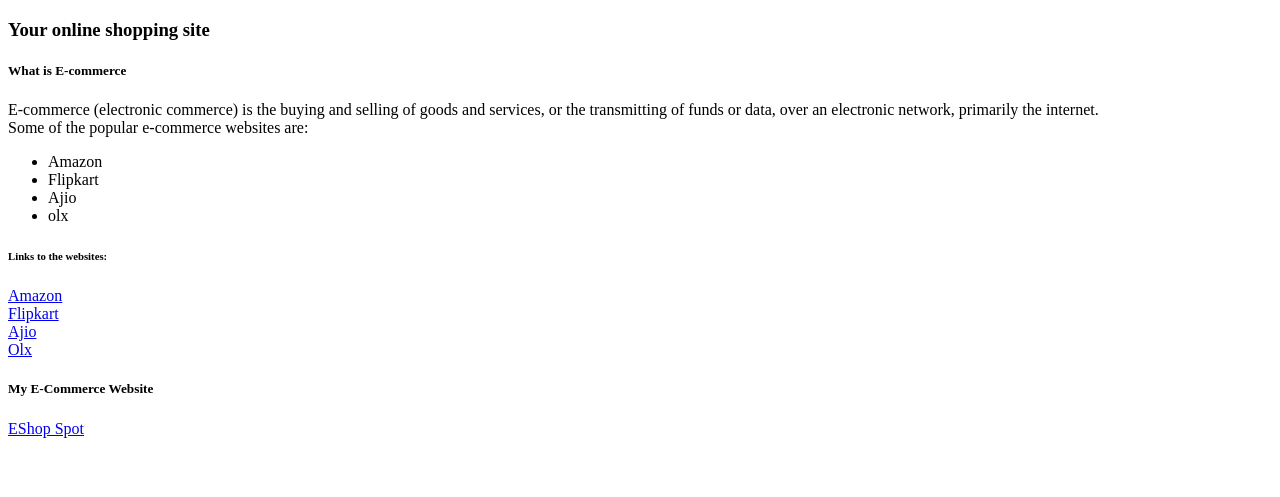
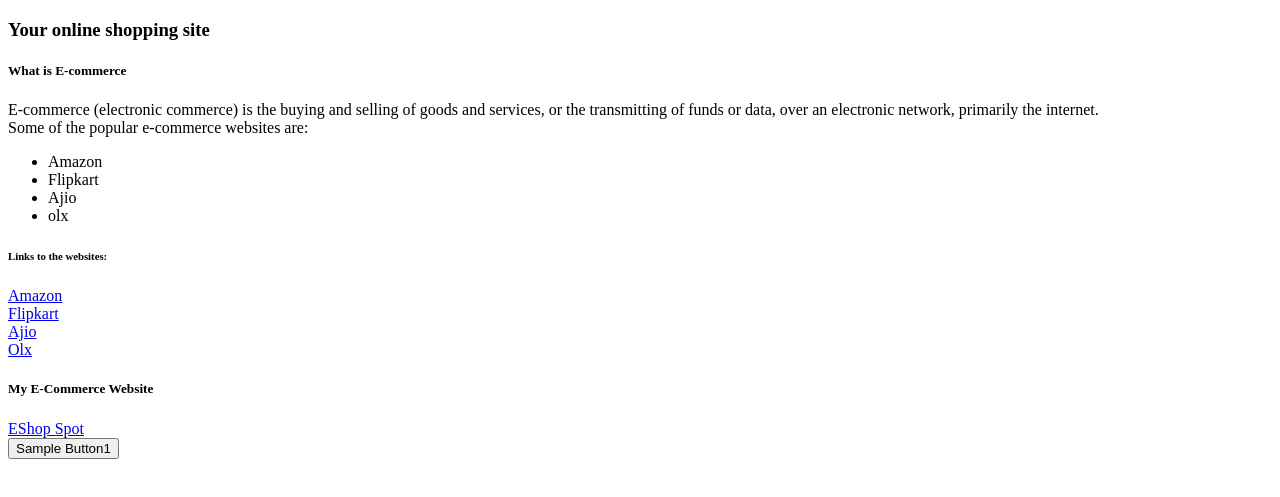
Before and after one commit to DS2248317/EBuy1, a plain HTML site: page index.html in a window 1280 px wide. Shown: the part 61-558 px from the top of the page. Drawn offline with Linux system fonts and the light colour scheme.

Commit message:
Update index.html

```diff
--- a/index.html
+++ b/index.html
@@ -45,6 +45,7 @@ E-commerce (electronic commerce) is the buying and selling of goods and services
 
 <a href="https://sites.google.com/science.christuniversity.in/eshopspot/home"> EShop Spot </a>
   <br>
+<button id="BTN1"> Sample Button1</button>
 
 
 
```
